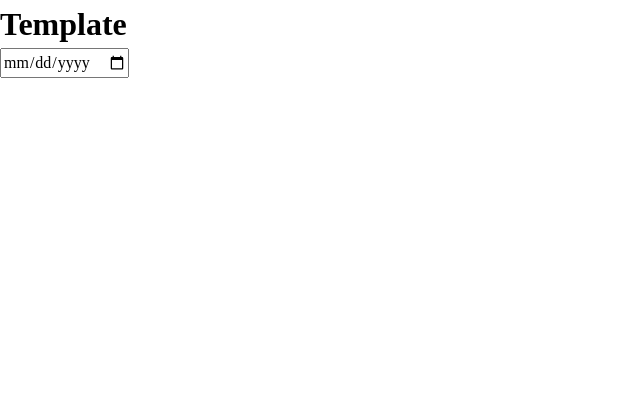
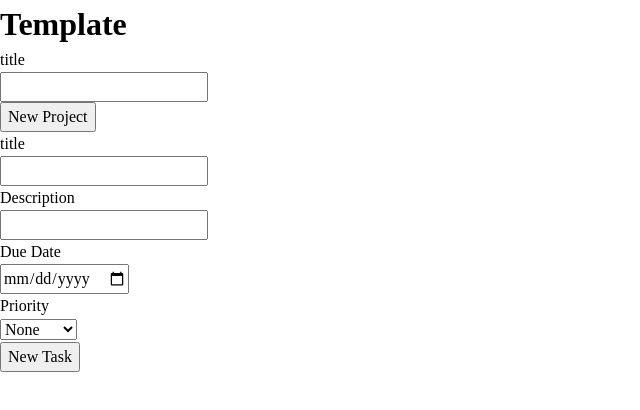
Before and after one commit to DustUnderBag/Todo-List, a website built with webpack: page src/template.html in a window 1280 px wide. Shown: the whole page, without its empty margins (0-640 px from the left). Built offline with nearby package versions, Linux system fonts and the light colour scheme.

Commit message:
Create form inputs for adding projects and tasks

```diff
--- a/src/index.js
+++ b/src/index.js
@@ -13,7 +13,6 @@ const task3 = work.addTask("Call Manager", "Call to discuss project", "2024-11-2
 const task4 = work.addTask("Drafting", "Draft a new design", "2025-02-15", "Important");
 const task5 = hobbies.addTask("Weight Training", "Upper & Lower Body Split training program", "Every Weekdays", "Not urgent");
 
-
 logger(home);
 logger(work);
 logger(hobbies);
@@ -24,6 +23,7 @@ logger(home);
 logger(work);
 logger(hobbies);
 
+
 function logger(message) {
     console.log(message);
 }
--- a/src/template.html
+++ b/src/template.html
@@ -8,6 +8,43 @@
 <body>
     <h1>Template</h1>
 
-    <input type="date">
+    <form class="project-form">
+        <p class="form-row">
+            <label for="project-title">title</label>
+            <input type="text" id="project-title" name="project-title">
+        </p>
+    </form>
+    <button class="add-project">New Project</button>
+
+    <form class="task-form">
+        <p class="form-row">
+            <label for="task-title">title</label>
+            <input type="text" id="task-title" name="task-title">
+        </p>
+
+        <p class="form-row">
+            <label for="task-description">Description</label>
+            <input type="text" id="task-description" name="task-description">
+        </p>
+
+
+        <p class="form-row">
+            <label for="task-dueDate">Due Date</label>
+            <input type="date" id="task-dueDate" name="task-dueDate">
+        </p>
+
+
+        <p class="form-row">
+            <label for="task-priority">Priority</label>
+            <select name="task-priority" id="task-priority">
+                <option value="" selected>None</option>
+                <option value="0">Low</option>
+                <option value="1">Medium</option>
+                <option value="2">High</option>
+            </select>
+        </p>
+
+    </form>
+    <button class="add-task">New Task</button>
 </body>
 </html>
```
